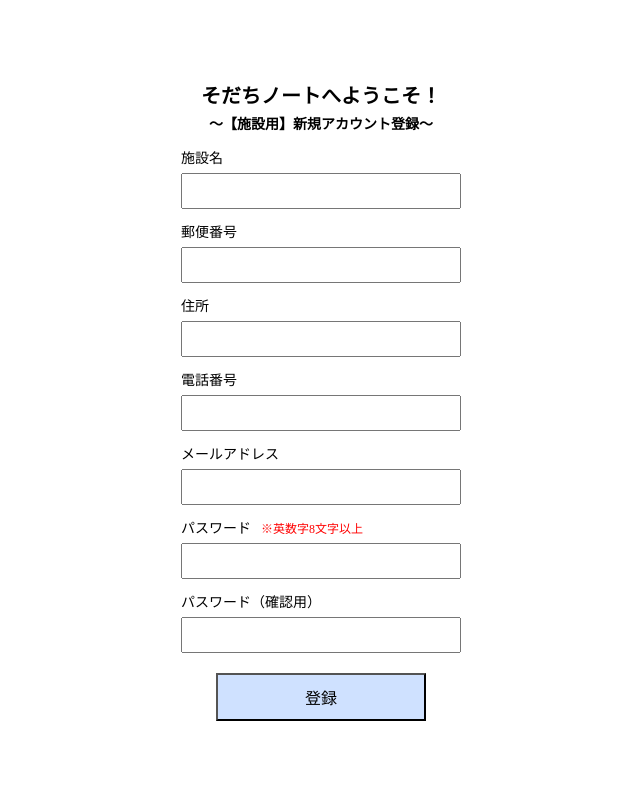
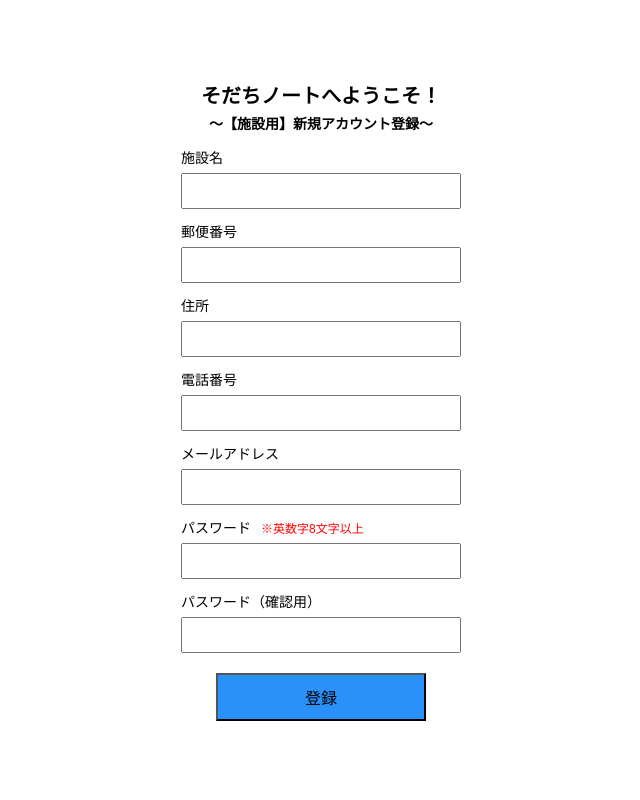
Before and after one commit to mai2130/sodachi_note, a Django app: page /accounts/signup/facility/ in a window 1280 px wide. Shown: the whole page, without its empty margins (319-959 px from the left). Run offline with Django 5.2, Linux system fonts and the light colour scheme.

Commit message:
ボタンの色修正

```diff
--- a/static/css/signup.css
+++ b/static/css/signup.css
@@ -5,7 +5,14 @@
 }
 
 html,body {
-  height: 100%;
+    height: 100%;
+    margin: 0;
+    font-family:
+    "Hiragino Sans",
+    "Hiragino Kaku Gothic ProN",
+    "Yu Gothic",
+    "Meiryo",
+    sans-serif;
 }
 
 .page-center{
@@ -87,6 +94,6 @@ ul.errorlist{
     width: 70%;
     margin: 20px auto 0;
     padding: 10px 0;
-    background:#cfe1ff;
+    background:#2991f9;
     font-size: 16px;
 }
```
